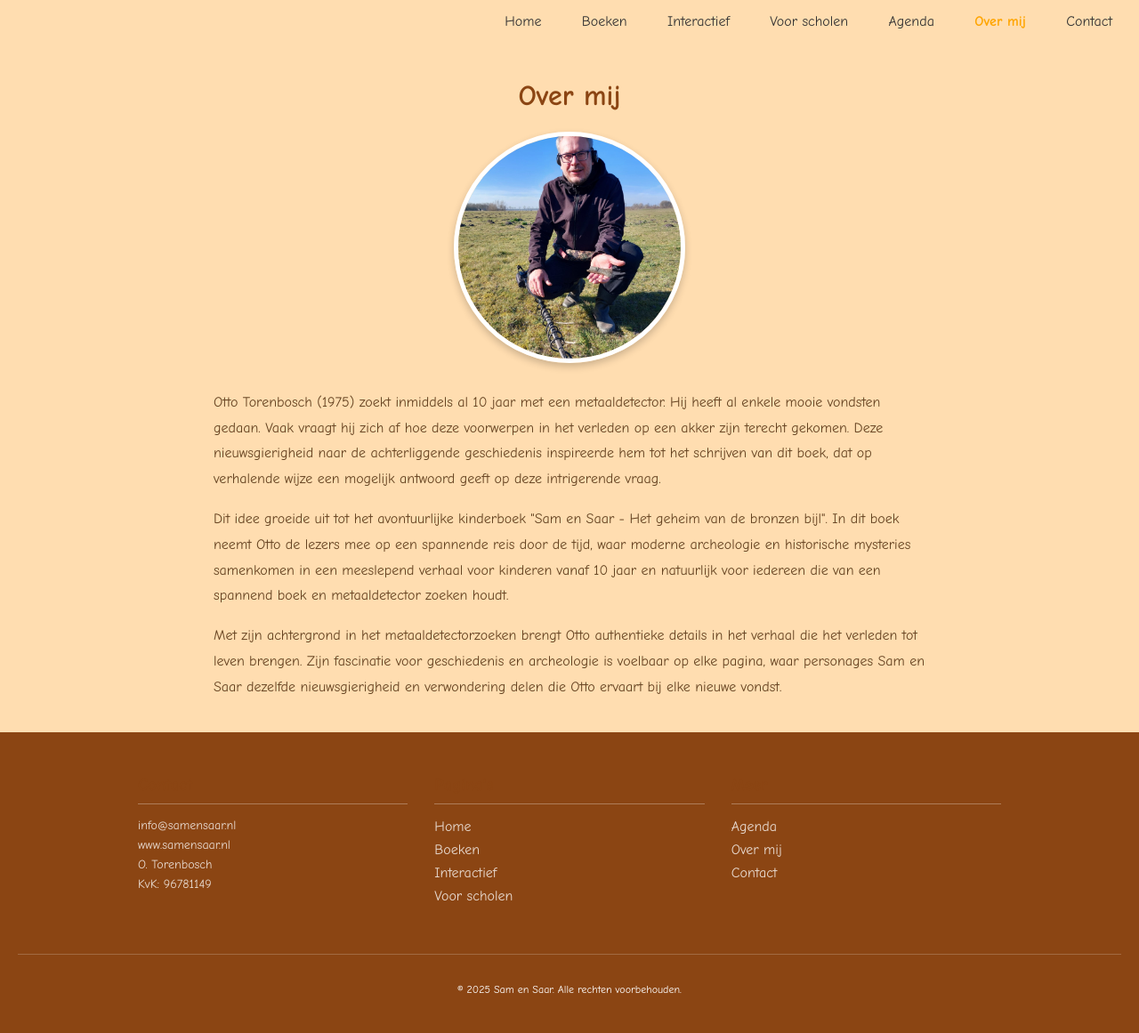
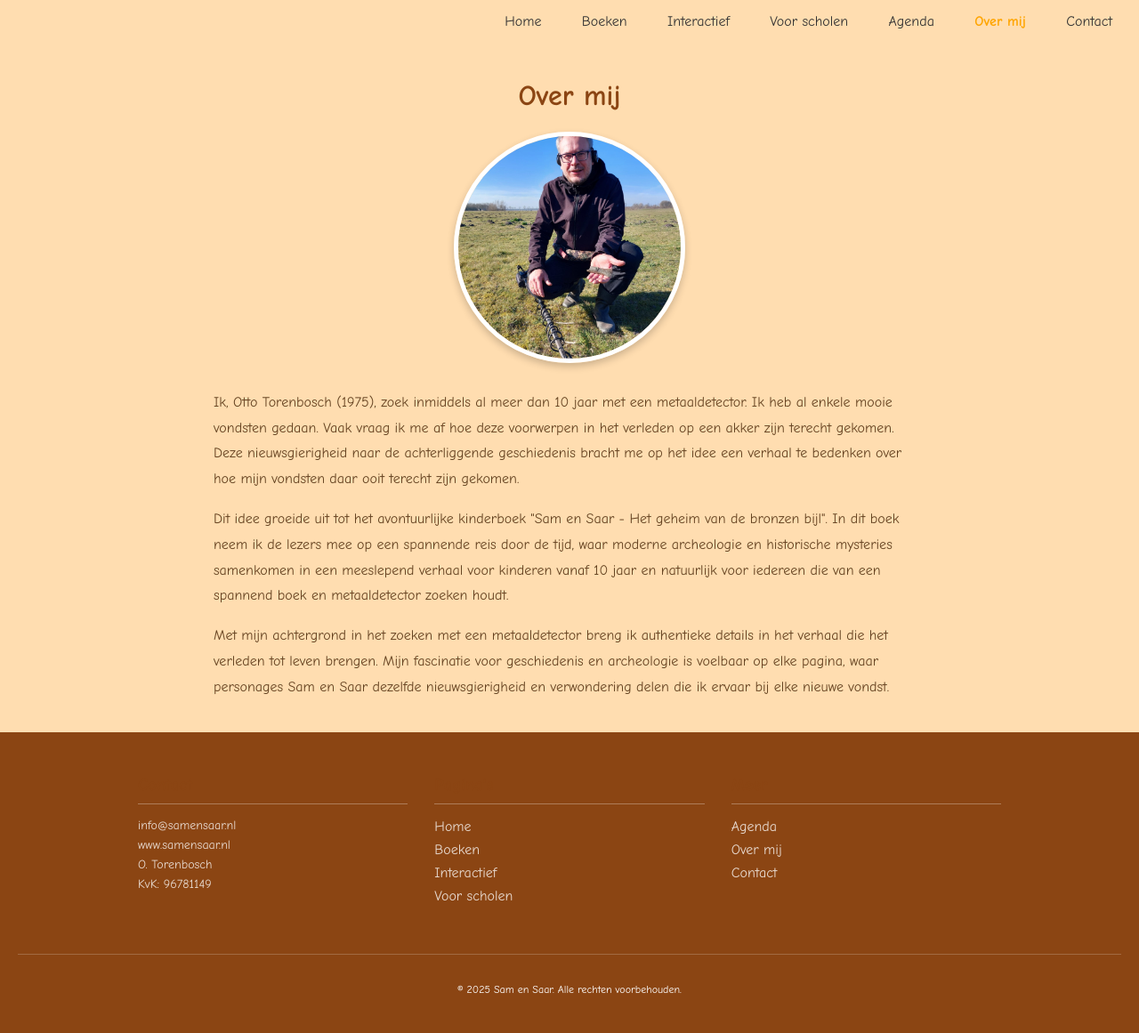
Before and after one commit to otorenbosch/samensaar.nl, a Jekyll site: the page built from over-mij.html, in a window 1280 px wide. Shown: the whole page at 89% size. Built offline with Jekyll 4.4.1, drawn with Linux system fonts in a browser that asks for light colours; comment, search, counter and statistics services are not loaded.

Commit message:
Update over-mij.html

```diff
--- a/over-mij.html
+++ b/over-mij.html
@@ -9,14 +9,14 @@ title: Over mij
     <img src="{{ '/assets/images/ottotorenbosch.jpg' | relative_url }}" alt="Otto Torenbosch met een metaaldetector op een veld" class="author-photo">
 
     <p class="about-text">
-        Otto Torenbosch (1975) zoekt inmiddels al 10 jaar met een metaaldetector. Hij heeft al enkele mooie vondsten gedaan. Vaak vraagt hij zich af hoe deze voorwerpen in het verleden op een akker zijn terecht gekomen. Deze nieuwsgierigheid naar de achterliggende geschiedenis inspireerde hem tot het schrijven van dit boek, dat op verhalende wijze een mogelijk antwoord geeft op deze intrigerende vraag.
+        Ik, Otto Torenbosch (1975), zoek inmiddels al meer dan 10 jaar met een metaaldetector. Ik heb al enkele mooie vondsten gedaan. Vaak vraag ik me af hoe deze voorwerpen in het verleden op een akker zijn terecht gekomen. Deze nieuwsgierigheid naar de achterliggende geschiedenis bracht me op het idee een verhaal te bedenken over hoe mijn vondsten daar ooit terecht zijn gekomen.
     </p>
 
     <p class="about-text">
-        Dit idee groeide uit tot het avontuurlijke kinderboek "Sam en Saar - Het geheim van de bronzen bijl". In dit boek neemt Otto de lezers mee op een spannende reis door de tijd, waar moderne archeologie en historische mysteries samenkomen in een meeslepend verhaal voor kinderen vanaf 10 jaar en natuurlijk voor iedereen die van een spannend boek en metaaldetector zoeken houdt.
+        Dit idee groeide uit tot het avontuurlijke kinderboek "Sam en Saar - Het geheim van de bronzen bijl". In dit boek neem ik de lezers mee op een spannende reis door de tijd, waar moderne archeologie en historische mysteries samenkomen in een meeslepend verhaal voor kinderen vanaf 10 jaar en natuurlijk voor iedereen die van een spannend boek en metaaldetector zoeken houdt.
     </p>
 
     <p class="about-text">
-        Met zijn achtergrond in het metaaldetectorzoeken brengt Otto authentieke details in het verhaal die het verleden tot leven brengen. Zijn fascinatie voor geschiedenis en archeologie is voelbaar op elke pagina, waar personages Sam en Saar dezelfde nieuwsgierigheid en verwondering delen die Otto ervaart bij elke nieuwe vondst.
+        Met mijn achtergrond in het zoeken met een metaaldetector breng ik authentieke details in het verhaal die het verleden tot leven brengen. Mijn fascinatie voor geschiedenis en archeologie is voelbaar op elke pagina, waar personages Sam en Saar dezelfde nieuwsgierigheid en verwondering delen die ik ervaar bij elke nieuwe vondst.
     </p>
 </div>
```
